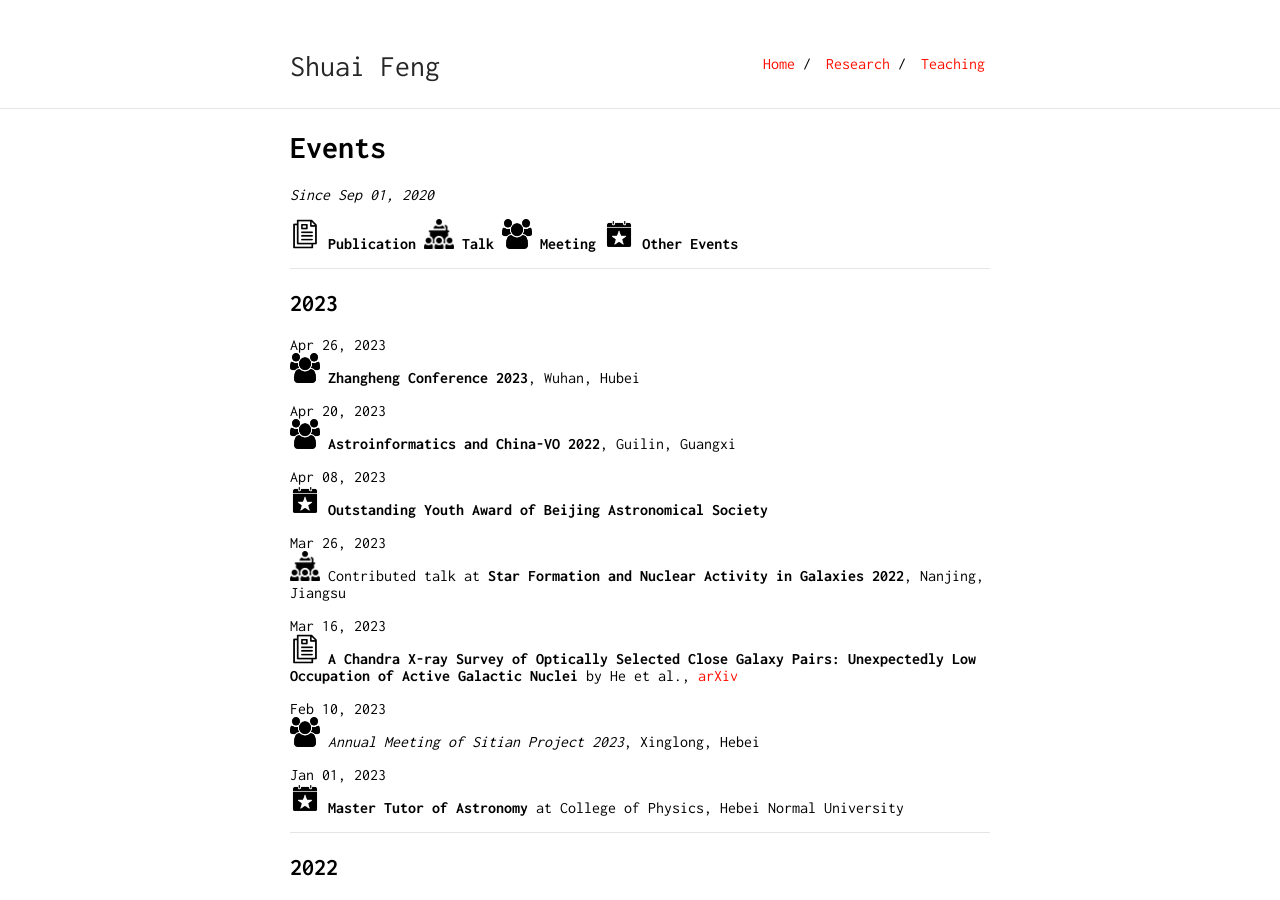
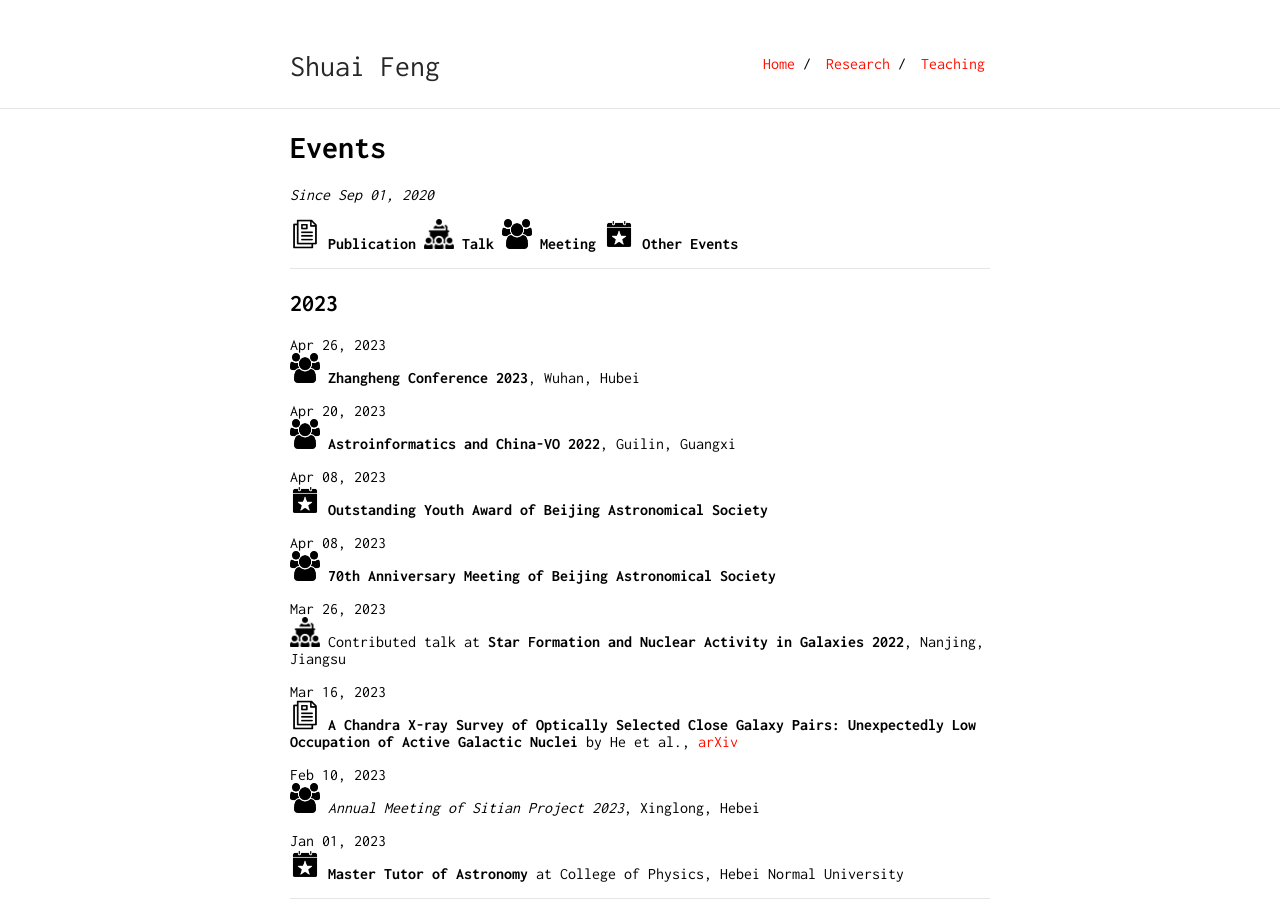
Before and after one commit to fengshuai0210/fengshuai0210.github.io, a Jekyll site: the page built from events.md, in a window 1280 px wide and 900 px high. Built offline with Jekyll 4.4.1, drawn with Linux system fonts in a browser that asks for light colours; our own code applies the rules of GitHub Pages for plain Markdown files.

Commit message:
Update events.md

```diff
--- a/events.md
+++ b/events.md
@@ -19,6 +19,9 @@ Apr 20, 2023\
 
 Apr 08, 2023\
 <img src="/image/event-icon.png" style="width:30px;height:30px;"> **Outstanding Youth Award of Beijing Astronomical Society**
+
+Apr 08, 2023\
+<img src="/image/meeting-icon.png" style="width:30px;height:30px;"> **70th Anniversary Meeting of Beijing Astronomical Society**
 
 Mar 26, 2023\
 <img src="/image/talk-icon.png" style="width:30px;height:30px;"> Contributed talk at **Star Formation and Nuclear Activity in Galaxies 2022**, Nanjing, Jiangsu
```
